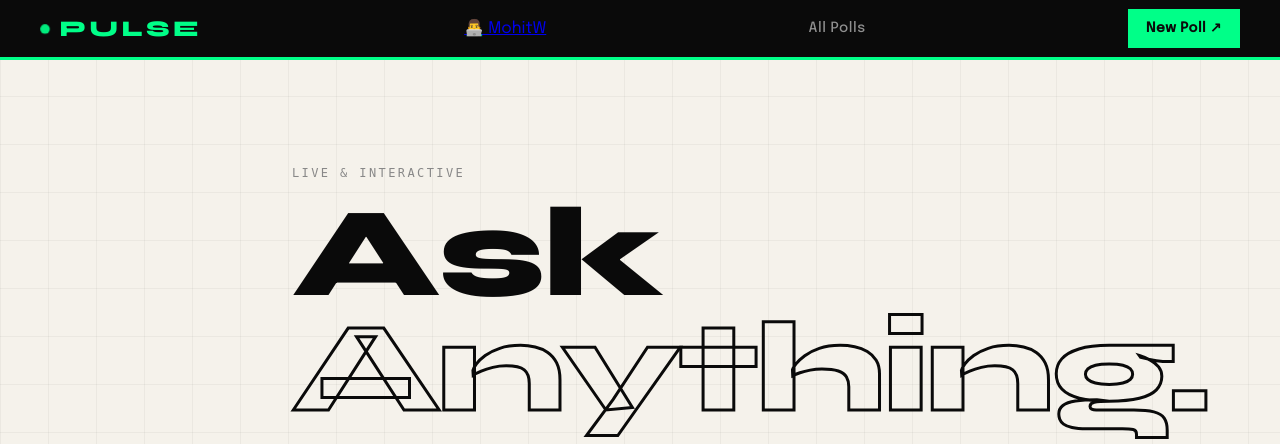
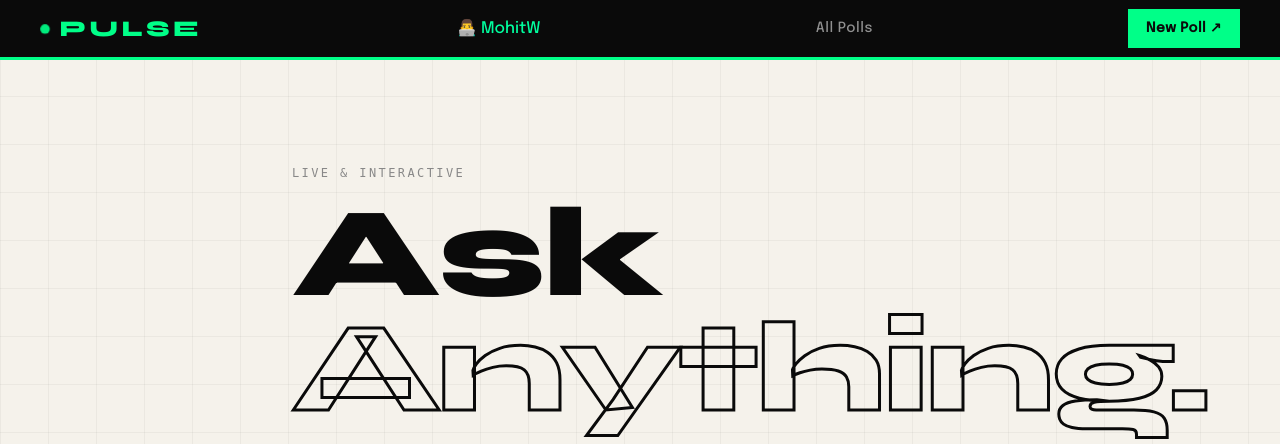
Before and after one commit to MohitWOGX/Pulse_P0LL, a Flask app: page / in a window 1280 px wide. Shown: the top 444 px of the page. Run offline with Flask 3, Linux system fonts and the light colour scheme; data that the repository does not hold is empty; some web fonts are replaced.

Commit message:
Update style.css

```diff
--- a/static/css/style.css
+++ b/static/css/style.css
@@ -578,3 +578,16 @@ main { flex: 1; position: relative; z-index: 1; }
   .poll-row-opts { display: none; }
   .results-winner { flex-wrap: wrap; }
 }
+
+.nav-dev {
+  text-decoration: none;
+  color: #00ff9f; /* same neon vibe as PULSE */
+  font-weight: 500;
+  margin-right: 20px;
+  transition: 0.2s ease;
+}
+
+.nav-dev:hover {
+  color: white;
+  transform: translateY(-1px);
+}
```
